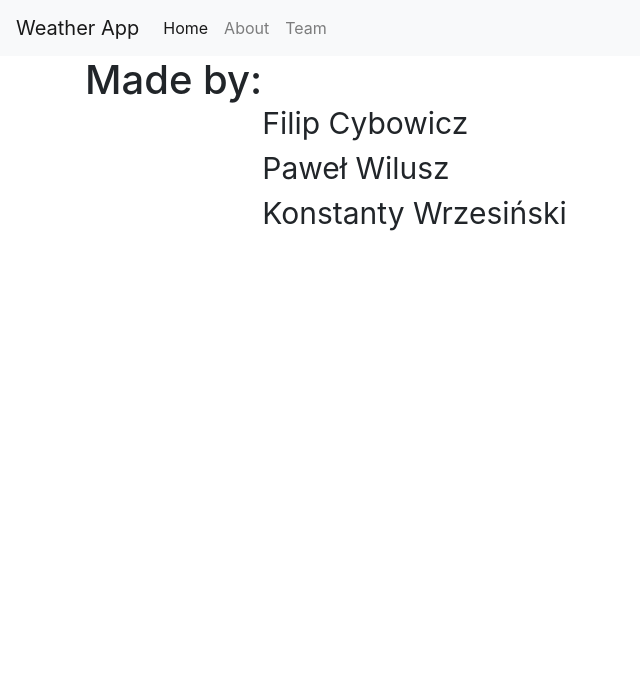
After one commit to KonstantyWrzesinski/rename_later, a Django app: page /team/ in a window 1280 px wide. The commit adds this page. Shown: the top 695 px of the page, without its empty margins (0-640 px from the left). Run offline with Django 5.2, Linux system fonts and the light colour scheme; some libraries are stand-ins or nearby versions.

Commit message:
updated nav-bar

```diff
--- /dev/null
+++ b/someapp/templates/about.html
@@ -0,0 +1,6 @@
+{% extends "base.html" %} {% block title %} About {% endblock %}
+{% block content %}
+<div style="display:flex; justify-content:center; align-items:center; height:80vh;">
+    <h1>WIP!</h1>
+</div>
+{% endblock %}
--- a/someapp/templates/base.html
+++ b/someapp/templates/base.html
@@ -12,18 +12,18 @@
   </head>
   <body>
     <nav class="navbar navbar-expand-lg navbar-light bg-light">
-      <a class="navbar-brand" href="#">Weather App</a>
+      <a class="navbar-brand" href="http://127.0.0.1:8000/">Weather App</a>
       <button class="navbar-toggler" type="button" data-toggle="collapse" data-target="#navbarNav" aria-controls="navbarNav" aria-expanded="false" aria-label="Toggle navigation"><span class="navbar-toggler-icon"></span></button>
       <div class="collapse navbar-collapse" id="navbarNav">
         <ul class="navbar-nav">
           <li class="nav-item active">
-            <a class="nav-link" href="#">Home</a>
+            <a class="nav-link" href="http://127.0.0.1:8000/">Home</a>
           </li>
           <li class="nav-item">
-            <a class="nav-link" href="#">About</a>
+            <a class="nav-link" href="http://127.0.0.1:8000/about/">About</a>
           </li>
           <li class="nav-item">
-            <a class="nav-link" href="#">Team</a>
+            <a class="nav-link" href="http://127.0.0.1:8000/team/">Team</a>
           </li>
         </ul>
       </div>
--- /dev/null
+++ b/someapp/templates/team.html
@@ -0,0 +1,9 @@
+{% extends "base.html" %} {% block title %} Team {% endblock %}
+{% block content %}
+<div style="display:flex; justify-content:left; align-items:normal; height:80vh;">
+    <h1>Made by:</h1>
+    <div style="font-size: 30px; margin-top:0px;">
+        <p1 ><br>Filip Cybowicz<br> Paweł Wilusz <br>Konstanty Wrzesiński</p1>
+    </div>
+</div>
+{% endblock %}
--- a/someapp/urls.py
+++ b/someapp/urls.py
@@ -3,5 +3,7 @@ from . import views
 
 urlpatterns = [
     path("", views.home, name="home"),
-    path("todos/", views.todos, name="Todos")
+    path("todos/", views.todos, name="Todos"),
+    path("team/",views.team, name="Team"),
+    path("about/",views.about, name="About")
 ]
--- a/someapp/views.py
+++ b/someapp/views.py
@@ -8,3 +8,9 @@ def home(request):
 def todos(request):
     items = TodoItem.objects.all()
     return render(request, "todos.html", {"todos": items})
+
+def team(request):
+    return render(request, "team.html")
+
+def about(request):
+    return render(request, "about.html")
```
